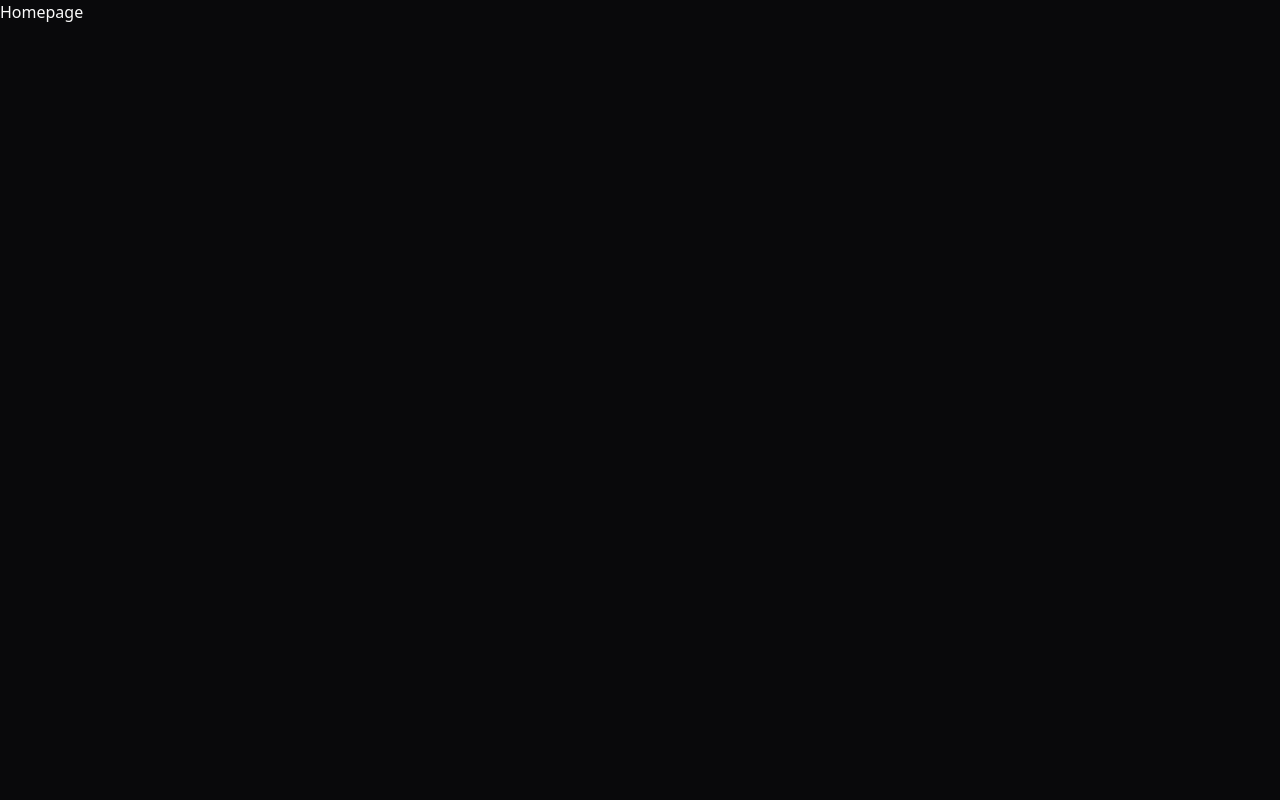
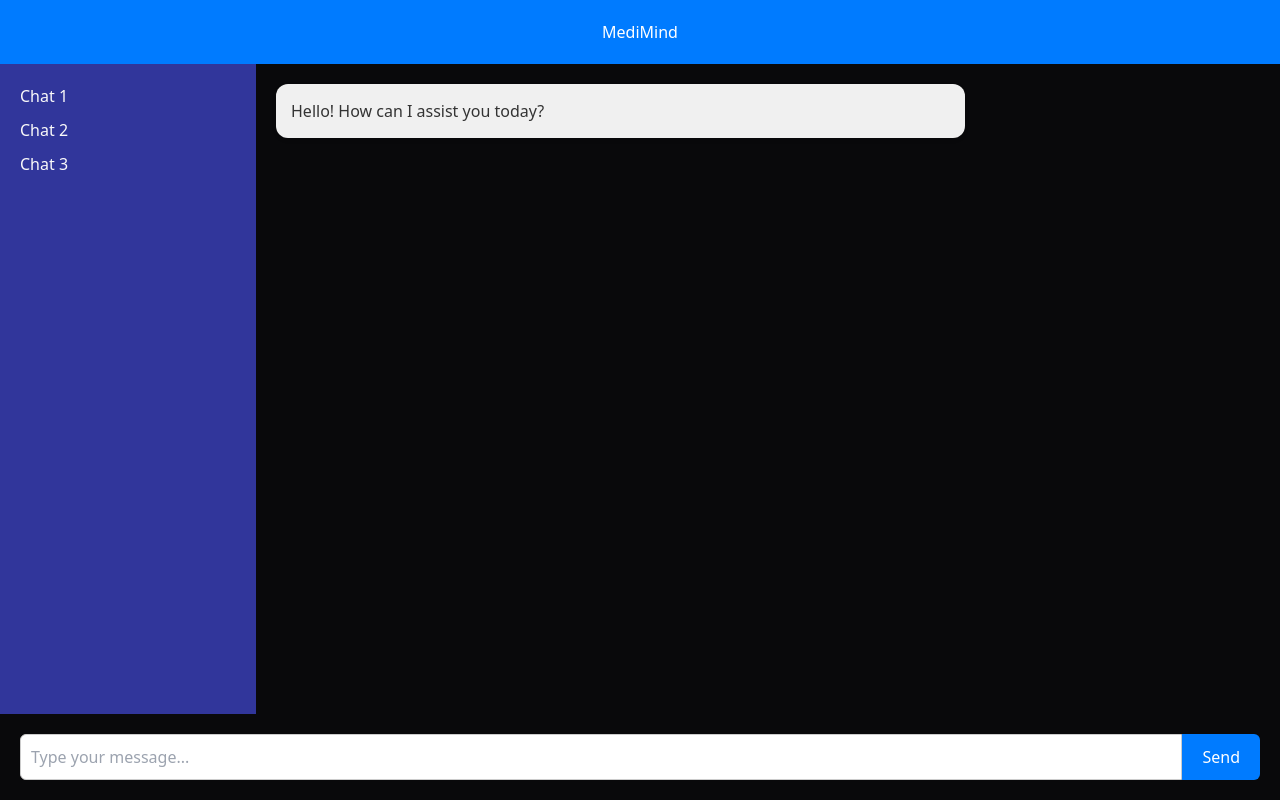
Before and after one commit to Shantanu7854/NITDGP1.0, a React (Vite) app in the folder client/: page / in a window 1280 px wide. Built offline with nearby package versions, Linux system fonts and the light colour scheme.

Commit message:
basic structure of home

```diff
--- a/client/src/App.tsx
+++ b/client/src/App.tsx
@@ -1,6 +1,6 @@
 import { Route, Routes } from "react-router-dom";
 import AuthPage from "./pages/auth";
-import Homepage from "./pages/home";
+import Homepage from "./pages/home/home";
 
 function App() {
   return (
--- /dev/null
+++ b/client/src/pages/home/home.css
@@ -0,0 +1,84 @@
+/* home.css */
+
+.chatbot {
+  display: flex;
+  flex-direction: column;
+  height: 100vh;
+}
+
+.header {
+  background-color: #007bff;
+  color: #fff;
+  padding: 20px;
+  text-align: center;
+}
+
+.content {
+  display: flex;
+  flex: 1;
+}
+
+.chatbot-tabs {
+  width: 20%;
+  background-color: #31369b;
+  padding: 20px;
+}
+
+.tab {
+  margin-bottom: 10px;
+  cursor: pointer;
+}
+
+.chatbot-messages {
+  flex: 1;
+  overflow-y: auto;
+  padding: 20px;
+}
+
+.message {
+  background-color: #fff;
+  border-radius: 12px;
+  box-shadow: 0 2px 4px rgba(0, 0, 0, 0.1);
+  padding: 15px;
+  margin-bottom: 10px;
+  max-width: 70%;
+}
+
+.user {
+  align-self: flex-end;
+  background-color: #007bff;
+  color: #fff;
+}
+
+.bot {
+  align-self: flex-start;
+  background-color: #f0f0f0;
+  color: #333;
+}
+
+.chatbot-input {
+  display: flex;
+  padding: 20px;
+}
+
+.chatbot-input input {
+  flex: 1;
+  padding: 10px;
+  border: 1px solid #ccc;
+  border-radius: 6px 0 0 6px;
+  outline: none;
+}
+
+.chatbot-input button {
+  background-color: #007bff;
+  color: #fff;
+  border: none;
+  border-radius: 0 6px 6px 0;
+  padding: 10px 20px;
+  cursor: pointer;
+  transition: background-color 0.3s;
+}
+
+.chatbot-input button:hover {
+  background-color: #0056b3;
+}
--- /dev/null
+++ b/client/src/pages/home/home.tsx
@@ -0,0 +1,73 @@
+import React, { useState } from 'react';
+import './home.css'; // Import CSS file for styling
+
+interface Message {
+  id: number;
+  text: string;
+  user?: boolean;
+  bot?: boolean;
+}
+
+const Chatbot: React.FC = () => {
+  const [messages, setMessages] = useState<Message[]>([
+    { id: 1, text: "Hello! How can I assist you today?" }
+  ]);
+  const [inputValue, setInputValue] = useState<string>('');
+
+  const handleMessageSubmit = (e: React.FormEvent) => {
+    e.preventDefault();
+    if (!inputValue.trim()) return;
+
+    // Add user message to the chat
+    setMessages([
+      ...messages,
+      { id: messages.length + 1, text: inputValue, user: true }
+    ]);
+
+    // Clear the input field
+    setInputValue('');
+
+    // Simulate bot response after 1 second
+    setTimeout(() => {
+      setMessages([
+        ...messages,
+        { id: messages.length + 2, text: "I'm just a simple chatbot. I don't have real intelligence :)", bot: true }
+      ]);
+    }, 1000);
+  };
+
+  return (
+    <div className="chatbot">
+      <div className="header">
+        <h1>MediMind</h1>
+      </div>
+      <div className="content">
+        <div className="chatbot-tabs">
+          {/* Tabs for previous chats */}
+          {/* Replace this with your tabs component */}
+          <div className="tab">Chat 1</div>
+          <div className="tab">Chat 2</div>
+          <div className="tab">Chat 3</div>
+        </div>
+        <div className="chatbot-messages">
+          {messages.map(message => (
+            <div key={message.id} className={`message ${message.user ? 'user' : 'bot'}`}>
+              {message.text}
+            </div>
+          ))}
+        </div>
+      </div>
+      <form onSubmit={handleMessageSubmit} className="chatbot-input">
+        <input
+          type="text"
+          value={inputValue}
+          onChange={(e) => setInputValue(e.target.value)}
+          placeholder="Type your message..."
+        />
+        <button type="submit">Send</button>
+      </form>
+    </div>
+  );
+};
+
+export default Chatbot;
--- a/client/src/pages/home/index.tsx
+++ /dev/null
@@ -1,7 +0,0 @@
-import React from "react";
-
-const Homepage = () => {
-  return <div>Homepage</div>;
-};
-
-export default Homepage;
```
